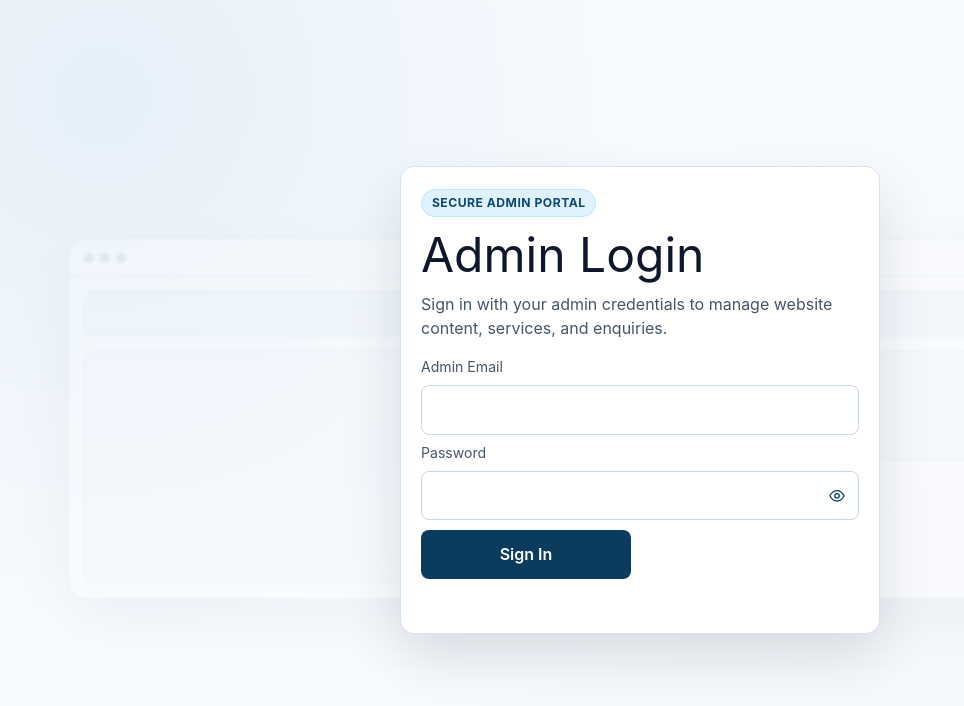
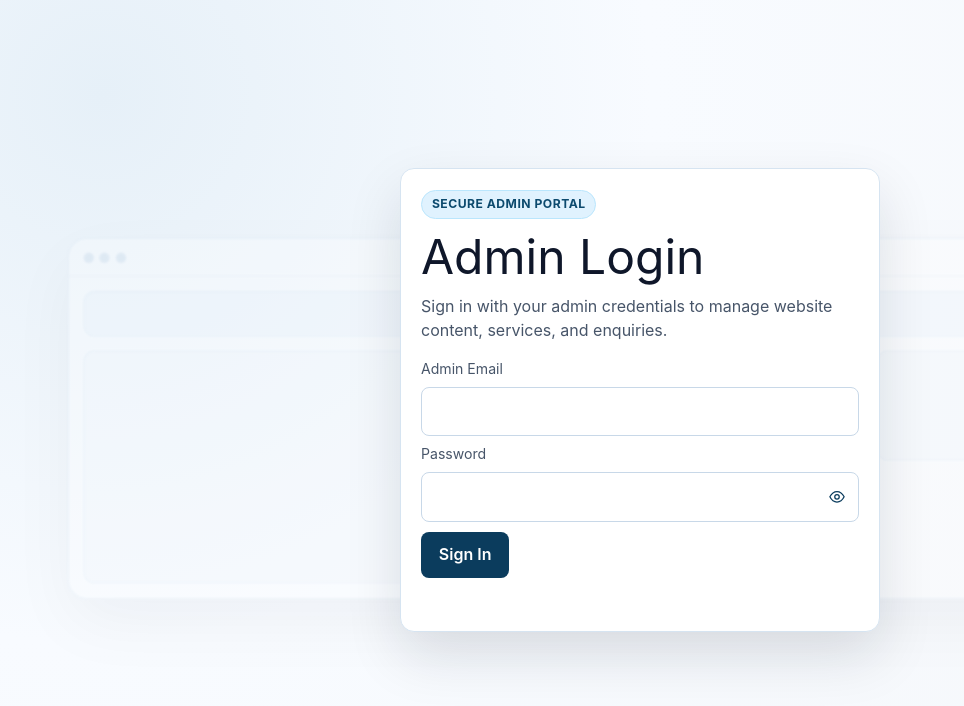
Before and after one commit to Amirr90/LPO, a Next.js app: page /admin/login in a window 1280 px wide. Shown: the top 706 px of the page, without its empty margins (0-964 px from the left). Built offline with nearby package versions, Linux system fonts and the light colour scheme.

Commit message:
fix buttons width issue

```diff
--- a/app/globals.css
+++ b/app/globals.css
@@ -399,7 +399,11 @@ h2 {
   padding: 0.7rem 1.05rem;
   border: 1px solid transparent;
   font-weight: 600;
-  width: 210px;
+  width: fit-content;
+  max-width: 100%;
+  text-align: center;
+  white-space: normal;
+  line-height: 1.35;
 }
 
 .btn-primary {
```
